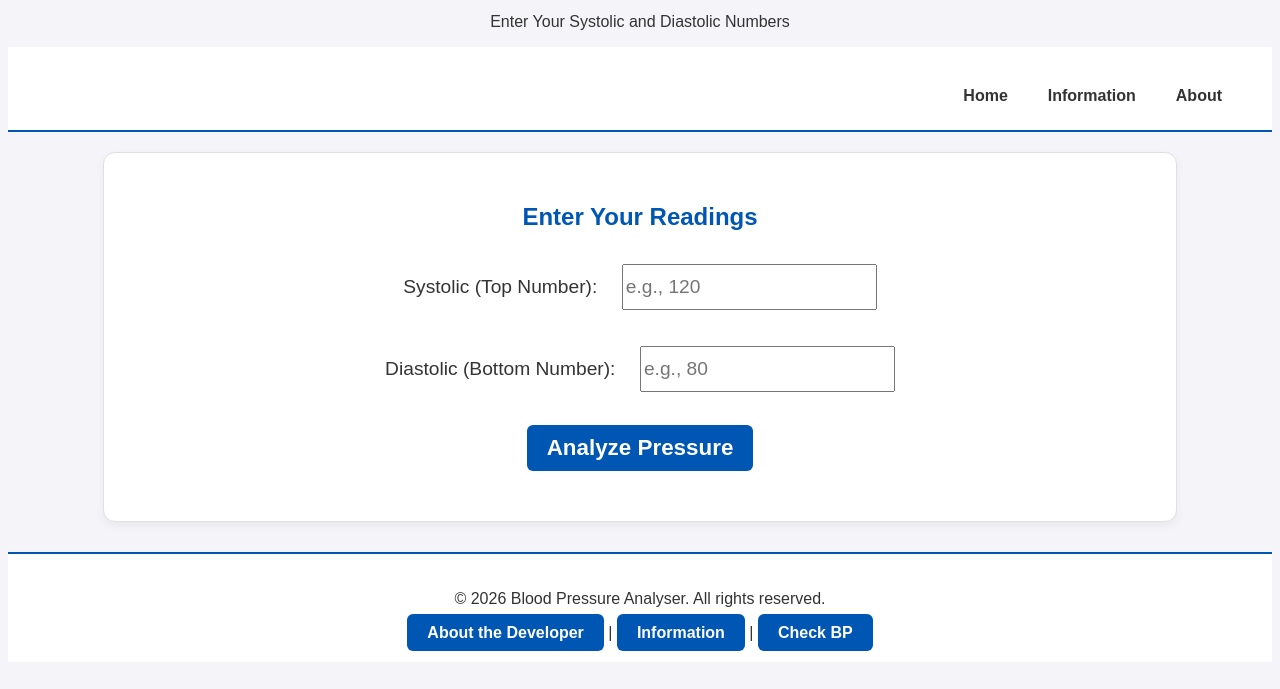
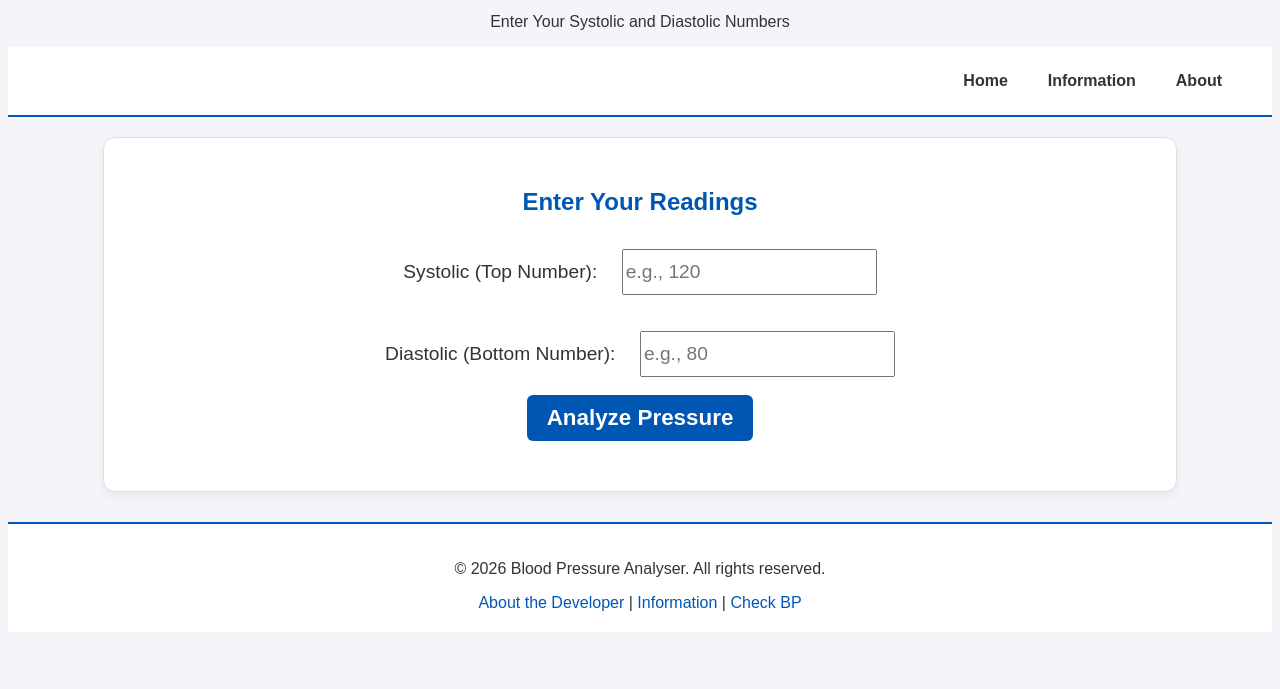
Before and after one commit to Hass002-dev/blood-pressure-analyzer, a plain HTML site: page index.html in a window 1280 px wide. Shown: the part 61-750 px from the top of the page. Drawn offline with Linux system fonts and the light colour scheme.

Commit message:
Fix mobile viewport, broken BP.html links, footer button spacing, and extra div tags

```diff
--- a/index.html
+++ b/index.html
@@ -38,13 +38,18 @@ nav {
 }
 a, button {
   color: #FFFFFF;
-  background-color: #0056B3; /* Solid blue buttons */
-  text-decoration: none;     /* Removes the ugly default underline on links */
+  background-color: #0056B3;
+  text-decoration: none;
   padding: 10px 20px;
   border-radius: 6px;
   font-weight: bold;
   border: none;
-  margin-top: 15px;
+}
+footer a {
+  background-color: transparent;
+  color: #0056B3;
+  padding: 0;
+  font-weight: normal;
 }
 button {
   font-size: 1.4rem;
@@ -101,6 +106,7 @@ footer {
 }
     </style>
   <meta charset="UTF-8">
+  <meta name="viewport" content="width=device-width, initial-scale=1.0">
   <title>Blood Pressure Analyser</title>
 </head>
 
@@ -109,7 +115,7 @@ footer {
         <h1>PERSONAL BLOOD PRESSURE ANALYSER</h1>
         <p>Enter Your Systolic and Diastolic Numbers</p>
            <nav class="nav-bar">
-            <a href="./BP.html">Home</a>
+            <a href="./index.html">Home</a>
             <a href="./info.html">Information</a>
             <a href="./indexabout.html">About</a>
         </nav>
@@ -138,7 +144,7 @@ footer {
 
     <footer>
         <p>&copy; 2026 Blood Pressure Analyser. All rights reserved.</p>
-        <a href="./indexabout.html">About the Developer</a> | <a href="info.html">Information</a> | <a href="BP.html">Check BP</a>
+        <a href="./indexabout.html">About the Developer</a> | <a href="./info.html">Information</a> | <a href="./index.html">Check BP</a>
     </footer>
 
     <script>
--- a/style.css
+++ b/style.css
@@ -19,9 +19,9 @@ h1, h2, h3 {
   border: 1px solid #E0E0E0; /* A clean silver border */
   padding: 30px;
 }
-.nav-bar:{
+.nav-bar {
     display: flex;
-    justify-content: end;
+    justify-content: flex-end;
 }
 
 /* 4. THE NAVIGATION BAR */
@@ -59,9 +59,19 @@ nav a:hover {
 footer {
   background-color: #FFFFFF;
   padding: 15px 30px;
-  border-top: 2px solid #0056B3; /* Matches the nav bar with a blue stripe at the top */
+  border-top: 2px solid #0056B3;
   text-align: center;
   margin-top: 30px;
+}
+footer a {
+  background-color: transparent;
+  color: #0056B3;
+  padding: 0;
+  font-weight: normal;
+}
+.about {
+  margin: 20px auto;
+  width: 80%;
 }
 @media (max-width: 600px) {
   .form-container, .cards, .about, .intro, .actions {
```
Also changed, not shown: indexabout.html (+8 -6 lines), info.html (+12 -6 lines).
